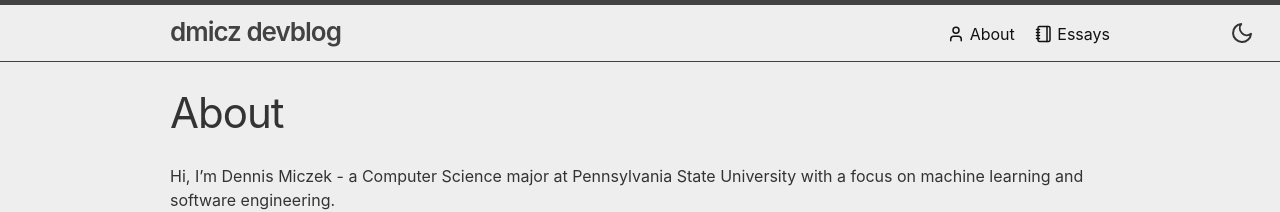
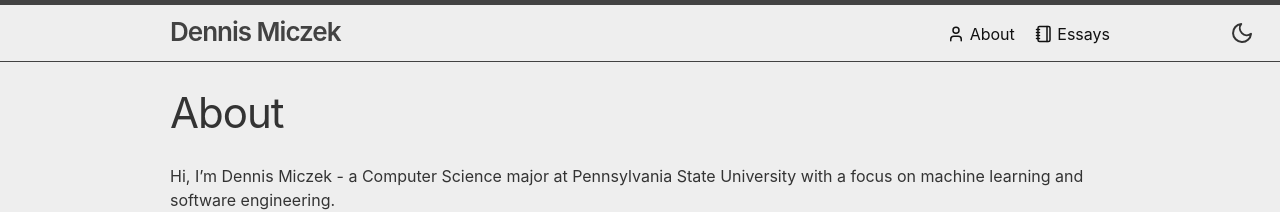
Before and after one commit to dmicz/dmicz.github.io, a Jekyll site: the page built from about.markdown, in a window 1280 px wide. Shown: the top 212 px of the page. Built offline with Jekyll 4.4.1, drawn with Linux system fonts in a browser that asks for light colours.

Commit message:
change site title

```diff
--- a/_config.yml
+++ b/_config.yml
@@ -18,7 +18,7 @@
 # You can create any custom variable you would like, and they will be accessible
 # in the templates via {{ site.myvariable }}.
 
-title: dmicz devblog
+title: Dennis Miczek
 description: "A blog about machine learning and software development."
 baseurl: "" # the subpath of your site, e.g. /blog
 url: "https://dmicz.github.io" # the base hostname & protocol for your site, e.g. http://example.com
--- a/_includes/head.html
+++ b/_includes/head.html
@@ -14,7 +14,7 @@
 
   <meta name="twitter:site"    content="@{{ site.twitter_username }}">
   <meta name="twitter:creator" content="@{{ site.author }}">
-  <meta name="twitter:title"   content="{{ page.title | default: "dmicz devblog" }}">
+  <meta name="twitter:title"   content="{{ page.title | default: "Dennis Miczek" }}">
 
   {% if page.summary %}
   <meta name="twitter:description" content="{{ page.summary }}">
@@ -62,7 +62,7 @@
     {
       "@context" : "https://schema.org",
       "@type" : "WebSite",
-      "name" : "dmicz devblog",
+      "name" : "Dennis Miczek",
       "url" : "https://dmicz.github.io/"
     }
   </script>
```
